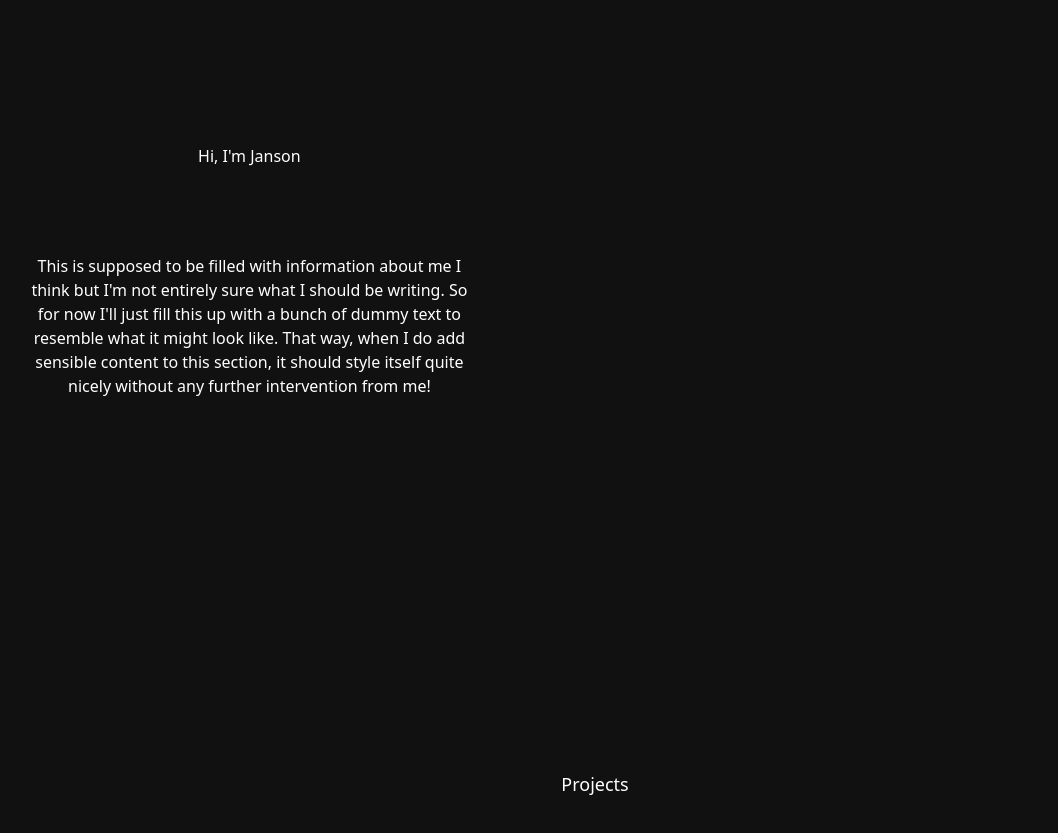
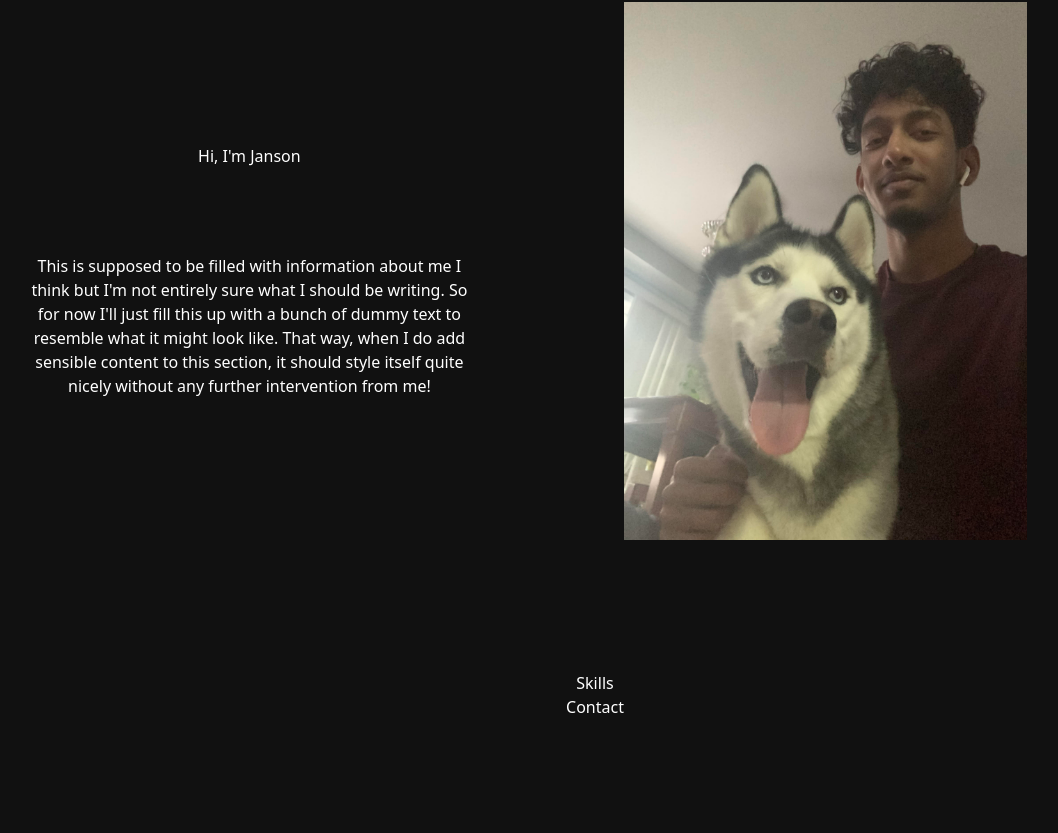
Before and after one commit to JansonXavier/personal-website, a Next.js app: page / in a window 1280 px wide. Shown: the part 203-1036 px from the top of the page, without its empty margins (45-1103 px from the left). After the commit the page ends 922 px from the top, so only its background shows below. Built offline with nearby package versions, Linux system fonts and the light colour scheme.

Commit message:
remove project section since it uses client

```diff
--- a/app/(home)/About/About.tsx
+++ b/app/(home)/About/About.tsx
@@ -13,7 +13,7 @@ export default () => {
           section, it should style itself quite nicely without any further intervention from me!
         </p>
       </article>
-      {/* <Image src={MeImg} alt="Janson Xavier" width={2316} height={3088} /> */}
+      <Image src={MeImg} alt="Janson Xavier" width={2316} height={3088} />
     </section>
   );
 };
--- a/app/(home)/page.tsx
+++ b/app/(home)/page.tsx
@@ -8,7 +8,7 @@ export default () => {
   return (
     <main className={styles.main}>
       <About />
-      <Projects />
+      {/* <Projects /> */}
       <Skills />
       <Contact />
     </main>
```
